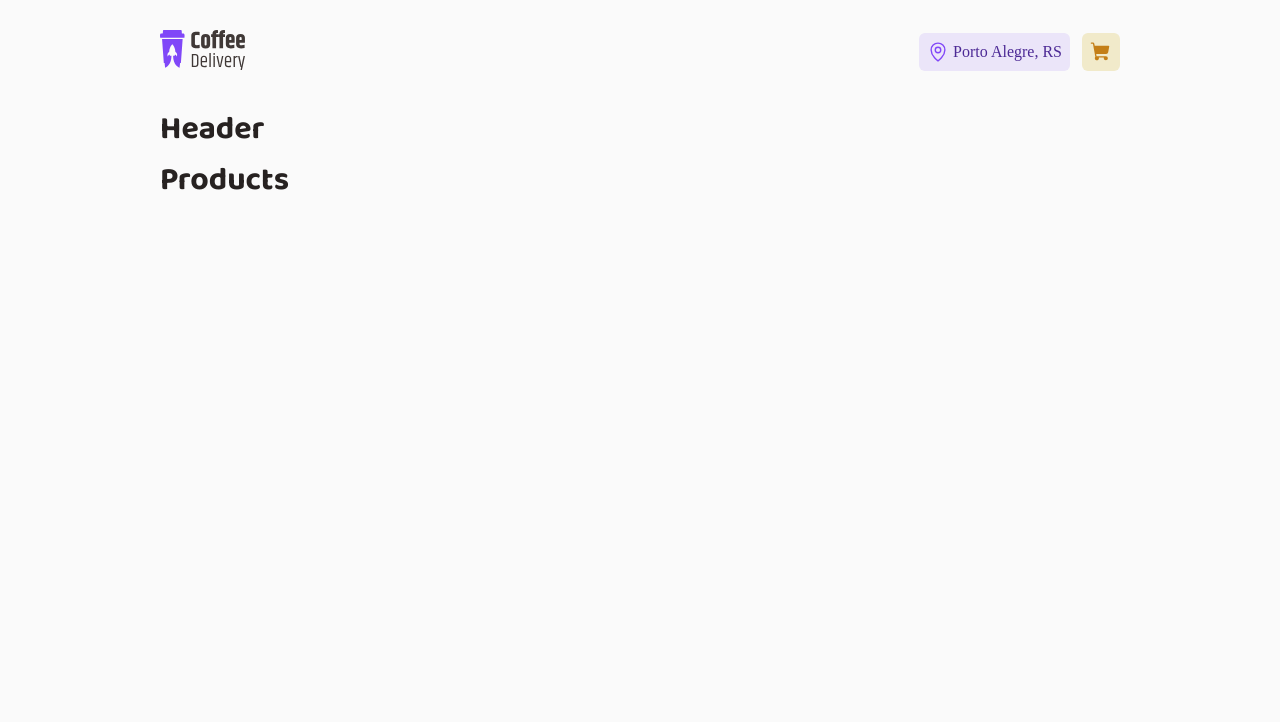
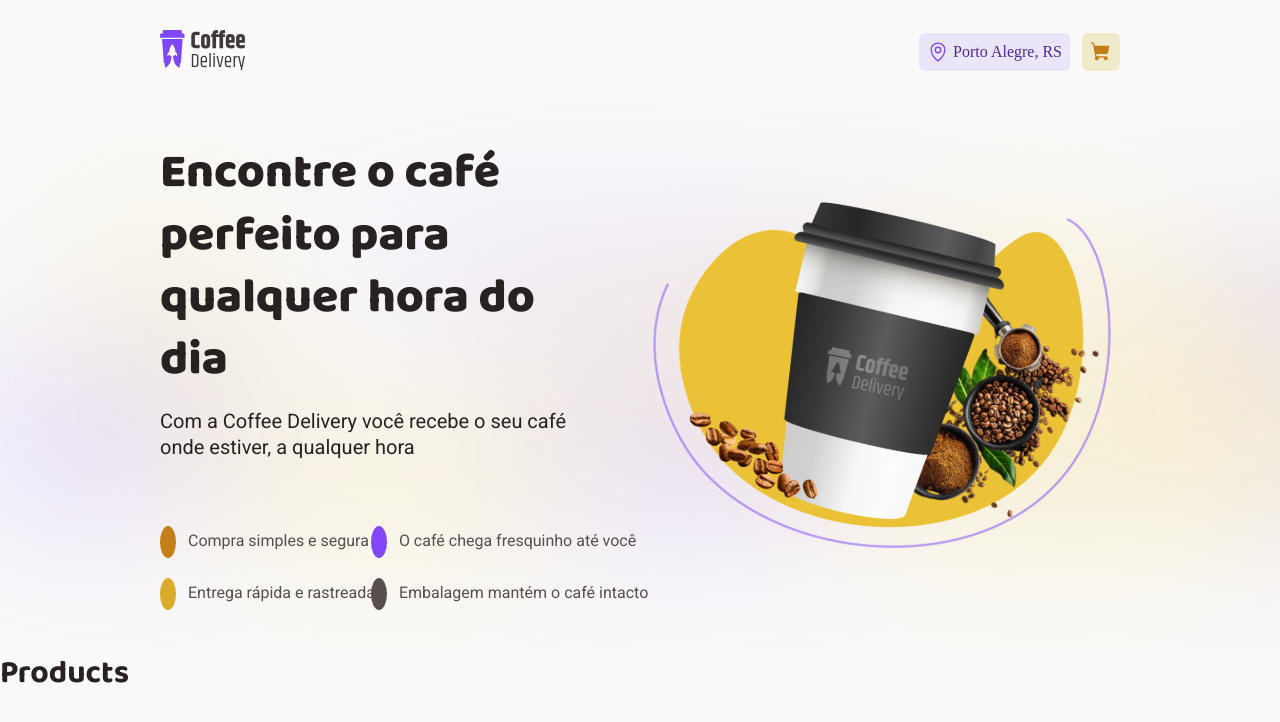
Before and after one commit to lmartinhao/coffee-delivery, a React (Vite) app: page / in a window 1280 px wide. Shown: the top 722 px of the page. Built offline with nearby package versions, Linux system fonts and the light colour scheme.

Commit message:
header finished

```diff
--- a/src/components/Navbar/styles.tsx
+++ b/src/components/Navbar/styles.tsx
@@ -4,6 +4,7 @@
   display: flex;
   align-items: center;
   justify-content: space-between;
+  margin: 0 10rem;
 
   nav {
     height: 6.5rem;
--- a/src/layouts/DefaultLayout/styles.ts
+++ b/src/layouts/DefaultLayout/styles.ts
@@ -4,7 +4,6 @@
   max-width: 90rem;
   display: flex;
   flex-direction: column;
-  margin: 0 10rem;
 
   h1,
   h2,
--- a/src/pages/Home/components/Header/index.tsx
+++ b/src/pages/Home/components/Header/index.tsx
@@ -1,3 +1,57 @@
+import {
+  HeaderContainer,
+  HeaderContentContainer,
+  HeaderIconArea,
+  HeaderIconBoxDarkYellow,
+  HeaderIconBoxes,
+  HeaderIconBoxGray,
+  HeaderIconBoxLightYellow,
+  HeaderIconBoxPurple,
+  HeaderTextContainer,
+} from './styles'
+
+import ImageHeader from '../../../../assets/Imagem.svg'
+import { ShoppingCart, Package, Timer, Coffee } from 'phosphor-react'
+
 export function Header() {
-  return <h1>Header</h1>
+  return (
+    <HeaderContainer>
+      <HeaderContentContainer>
+        <HeaderTextContainer>
+          <div>
+            <h1>Encontre o café perfeito para qualquer hora do dia</h1>
+            <span>
+              Com a Coffee Delivery você recebe o seu café onde estiver, a
+              qualquer hora
+            </span>
+          </div>
+          <HeaderIconArea>
+            <HeaderIconBoxes>
+              <HeaderIconBoxDarkYellow>
+                <ShoppingCart size={16} weight="fill" />
+                <span>Compra simples e segura</span>
+              </HeaderIconBoxDarkYellow>
+
+              <HeaderIconBoxLightYellow>
+                <Timer size={16} weight="fill" />
+                <span>Entrega rápida e rastreada</span>
+              </HeaderIconBoxLightYellow>
+            </HeaderIconBoxes>
+            <HeaderIconBoxes>
+              <HeaderIconBoxPurple>
+                <Coffee size={16} weight="fill" />
+                <span>O café chega fresquinho até você</span>
+              </HeaderIconBoxPurple>
+
+              <HeaderIconBoxGray>
+                <Package size={16} weight="fill" />
+                <span>Embalagem mantém o café intacto</span>
+              </HeaderIconBoxGray>
+            </HeaderIconBoxes>
+          </HeaderIconArea>
+        </HeaderTextContainer>
+        <img src={ImageHeader} alt="" />
+      </HeaderContentContainer>
+    </HeaderContainer>
+  )
 }
--- /dev/null
+++ b/src/pages/Home/components/Header/styles.ts
@@ -0,0 +1,110 @@
+import styled from 'styled-components'
+
+export const HeaderContainer = styled.div`
+  background-image: url('/src/assets/Background.svg');
+`
+
+export const HeaderContentContainer = styled.div`
+  display: flex;
+  flex-direction: row;
+  align-items: center;
+  justify-content: space-between;
+  box-sizing: border-box;
+  gap: 3.5rem;
+
+  height: 34rem;
+  margin: 0 10rem;
+
+  img {
+    height: 22.5;
+    width: auto;
+  }
+
+  h1 {
+    font-weight: 800;
+    font-size: 3rem;
+    line-height: 130%;
+    padding-bottom: 1rem;
+  }
+
+  span {
+    font-family: 'Roboto', sans-serif;
+    font-weight: 400;
+    font-size: 1.25rem;
+    line-height: 130%;
+  }
+`
+
+export const HeaderTextContainer = styled.div`
+  display: flex;
+  flex-direction: column;
+  gap: 4.125rem;
+`
+
+export const HeaderIconArea = styled.div`
+  display: flex;
+  flex-direction: row;
+  gap: 2.5rem;
+`
+
+export const HeaderIconBoxes = styled.div`
+  display: flex;
+  flex-direction: column;
+
+  div + div {
+    margin-top: 1.25rem;
+  }
+`
+
+export const HeaderIconBase = styled.div`
+  display: flex;
+  flex-direction: row;
+  gap: 0.75rem;
+  align-items: center;
+
+  span {
+    font-family: 'Roboto';
+    font-style: normal;
+    font-weight: 400;
+    font-size: 1rem;
+    line-height: 130%;
+
+    color: #574f4d;
+
+    flex: none;
+    order: 1;
+    flex-grow: 1;
+  }
+
+  svg {
+    height: 32px;
+    width: 32px;
+    padding: 0.5rem;
+    border-radius: 50%;
+    color: ${(props) => props.theme['gray-100']};
+  }
+`
+
+export const HeaderIconBoxDarkYellow = styled(HeaderIconBase)`
+  svg {
+    background: ${(props) => props.theme['yellow-700']};
+  }
+`
+
+export const HeaderIconBoxLightYellow = styled(HeaderIconBase)`
+  svg {
+    background: ${(props) => props.theme['yellow-500']};
+  }
+`
+
+export const HeaderIconBoxPurple = styled(HeaderIconBase)`
+  svg {
+    background: ${(props) => props.theme['purple-500']};
+  }
+`
+
+export const HeaderIconBoxGray = styled(HeaderIconBase)`
+  svg {
+    background: ${(props) => props.theme['gray-700']};
+  }
+`
```
Also changed, not shown: src/assets/Background.svg (added), src/assets/Imagem.svg (added).
